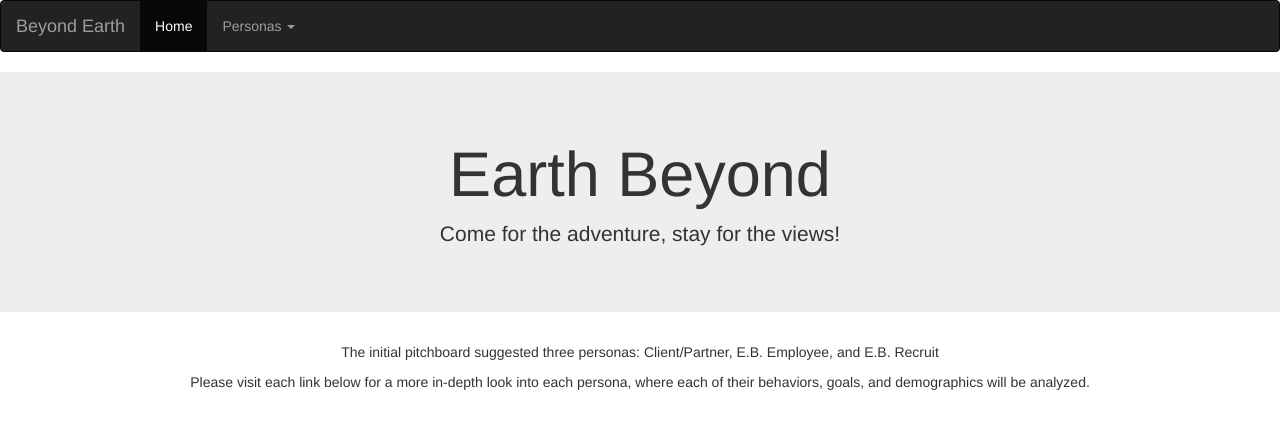
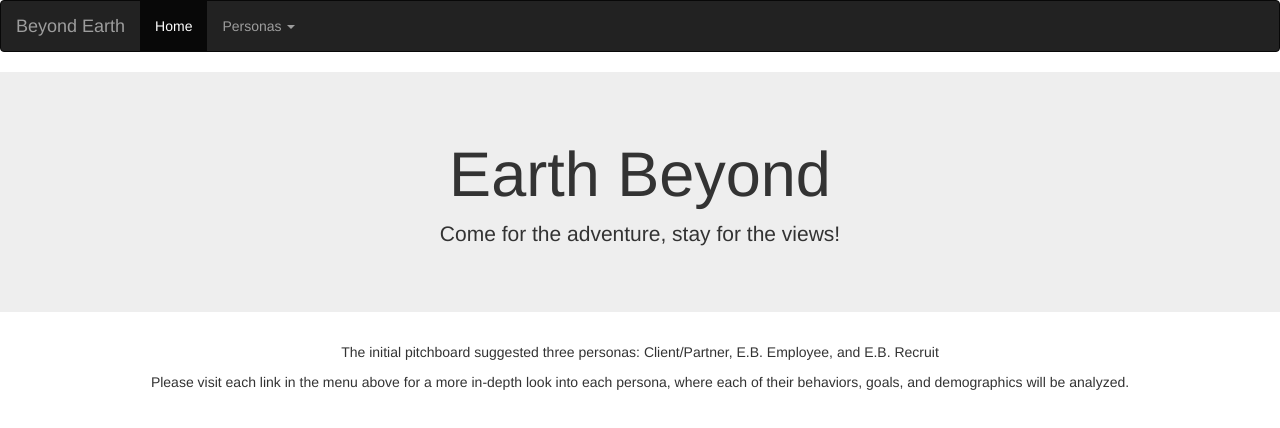
Before and after one commit to frisanco/MI-349-FS17-741-html-personas-EbmlFD, a plain HTML site: page index.html in a window 1280 px wide. Drawn offline with nearby package versions, Linux system fonts and the light colour scheme.

Commit message:
added page links

```diff
--- a/index.html
+++ b/index.html
@@ -39,7 +39,7 @@
   <div class="text-center">
     <p> The initial pitchboard suggested three personas: Client/Partner, E.B. Employee, and E.B. Recruit </p>
 
-    <p> Please visit each link below for a more in-depth look into each persona, where each of their behaviors, goals, and demographics will be analyzed. </p>
+    <p> Please visit each link in the menu above for a more in-depth look into each persona, where each of their behaviors, goals, and demographics will be analyzed. </p>
   </div>
 
 
```
